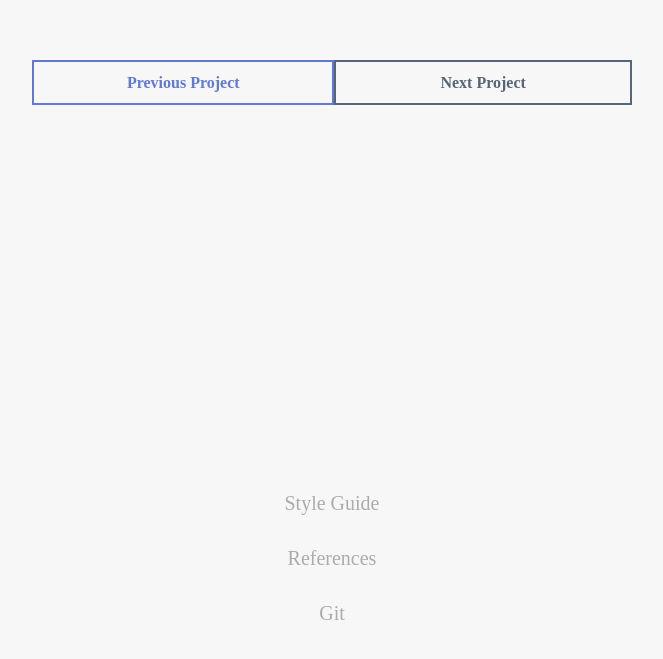
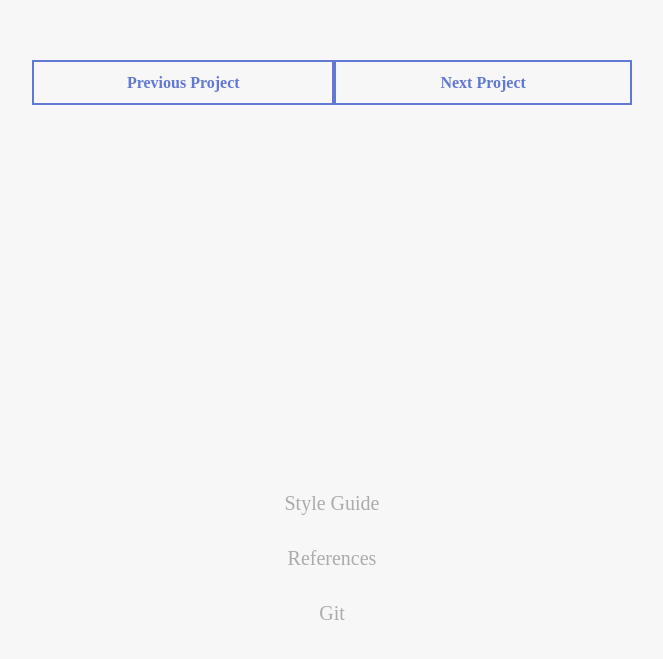
Before and after one commit to brankaytee/Portfolio, a plain HTML site: page project1.html in a window 1280 px wide. Shown: the part 3544-4203 px from the top of the page, without its empty margins (308-971 px from the left). Drawn offline with Linux system fonts and the light colour scheme; a web font is replaced by a local one.

Commit message:
Button Color Changed

```diff
--- a/css/styleguide.css
+++ b/css/styleguide.css
@@ -319,18 +319,18 @@ nav a:hover{
 
 /* buttons */
 .button-confirm{
-  border: 2px solid #56667a;
+  border: 2px solid #6179d4;
   padding: 0.75em;
   padding-left: 6.5em;
   padding-right: 6.5em;
   text-align: center;
   font-weight: bold;
-  color: #56667a;
+  color: #6179d4;
   box-sizing: border-box;
 }
 
 .button-confirm:hover{
-  background-color: #56667a;
+  background-color: #6179d4;
   /* border: 2px solid #6179d4; */
   color: #ffffff;
 }
```
